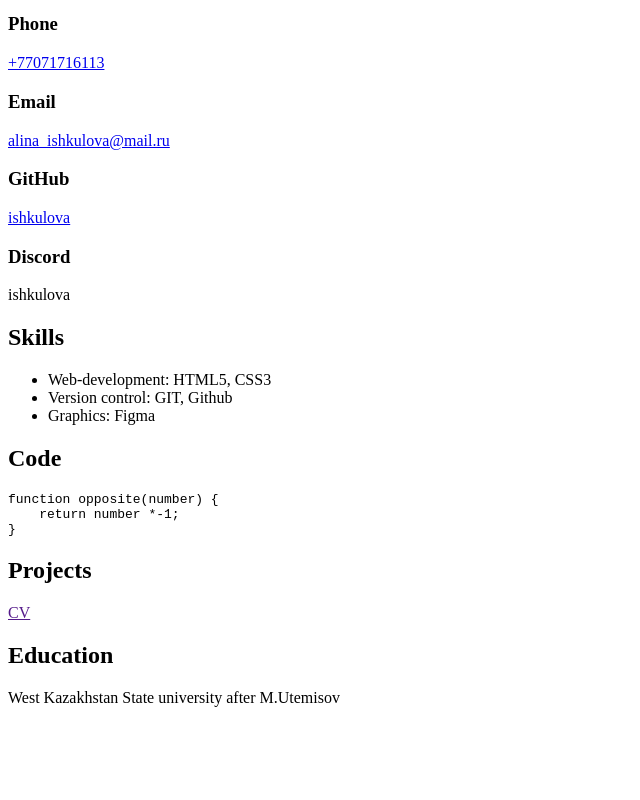
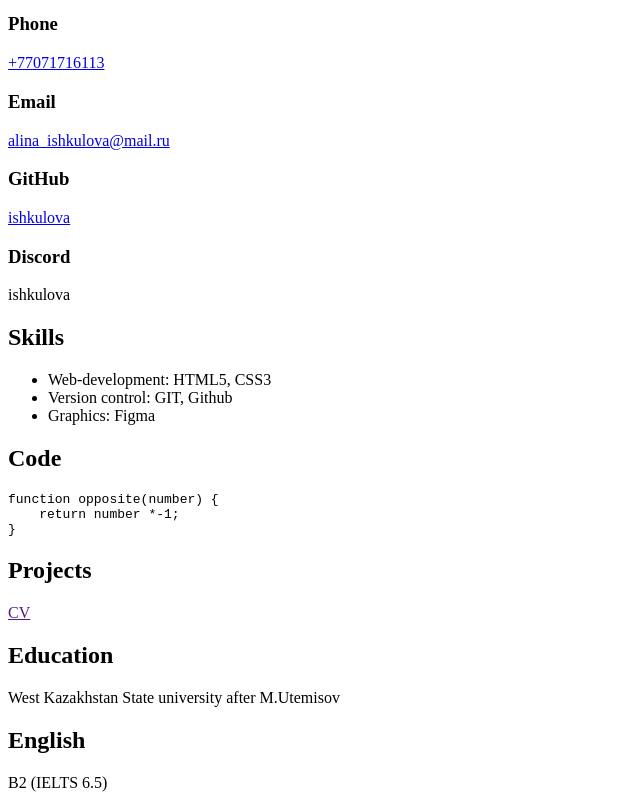
Before and after one commit to ishkulova/rsschool-cv, a plain HTML site: page index.html in a window 1280 px wide. Shown: the part 365-1165 px from the top of the page, without its empty margins (0-640 px from the left). Before the commit the page ends 1080 px from the top, so only its background shows below. Drawn offline with Linux system fonts and the light colour scheme.

Commit message:
feat: add info in english

```diff
--- a/index.html
+++ b/index.html
@@ -98,7 +98,10 @@ function opposite(number) {
             <h2>Education</h2>
             <div>West Kazakhstan State university after M.Utemisov</div>
         </section>
-        <section class="english" id="english"></section>
+        <section class="english" id="english">
+            <h2>English</h2>
+            <div>B2 (IELTS 6.5)</div>
+        </section>
       </div>
     </main>
     <footer>
```
